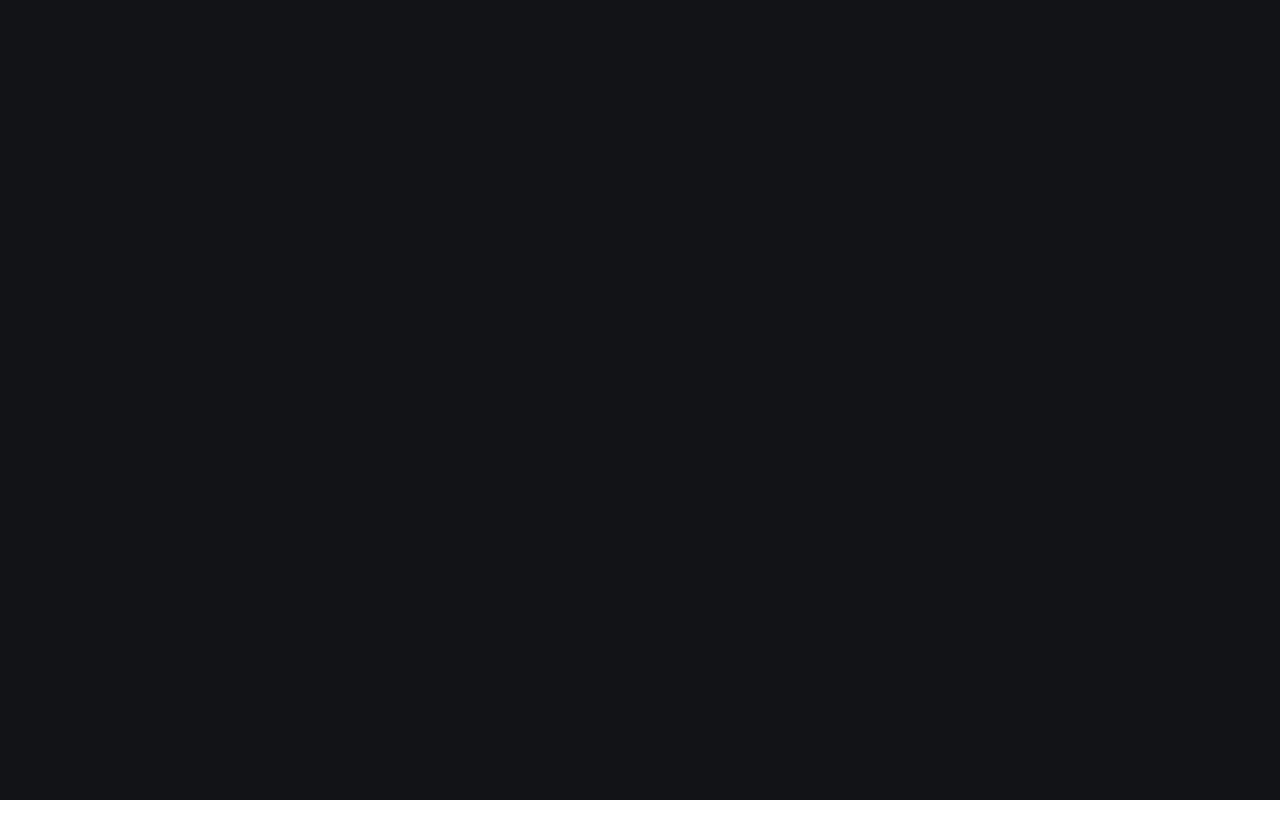
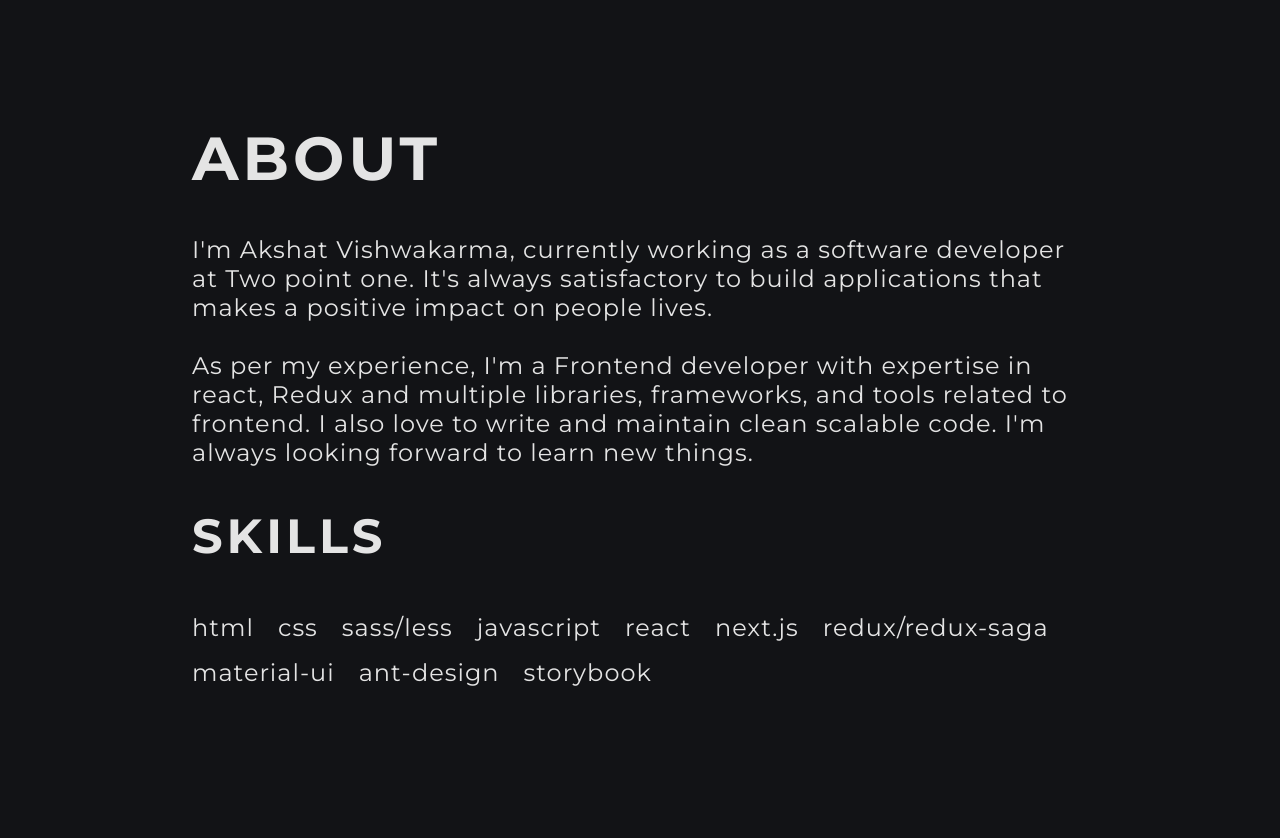
Before and after one commit to vishwa-akshat/portfolio, a React (Create React App) app: page / in a window 1280 px wide. Shown: the part 800-1638 px from the top of the page. Before the commit the page ends 1600 px from the top, so only its background shows below. Built offline with nearby package versions, Linux system fonts and the light colour scheme.

Commit message:
feat: about section added

```diff
--- a/package.json
+++ b/package.json
@@ -9,6 +9,7 @@
     "react": "^18.2.0",
     "react-dom": "^18.2.0",
     "react-scripts": "5.0.1",
+    "react-slick": "^0.29.0",
     "sass": "^1.55.0",
     "web-vitals": "^2.1.4"
   },
--- a/src/App.js
+++ b/src/App.js
@@ -1,4 +1,6 @@
 import Navbar from "components/Navbar";
+import About from "components/About";
+
 import "./App.scss";
 
 function App() {
@@ -27,6 +29,7 @@ function App() {
           <div className="line" />
         </div>
       </div>
+      <About />
       <div className="projects-section"></div>
     </div>
   );
--- a/src/App.scss
+++ b/src/App.scss
@@ -50,7 +50,7 @@
       }
 
       .position {
-        margin: 2.5rem 0;
+        margin: 5rem 0 2.5rem;
         font-weight: 100;
         font-family: "Bitter", serif;
         font-size: 8rem;
--- /dev/null
+++ b/src/components/About/index.js
@@ -0,0 +1,45 @@
+import "./style.scss";
+
+function About() {
+  const skills = [
+    "html",
+    "css",
+    "sass/less",
+    "javascript",
+    "react",
+    "next.js",
+    "redux/redux-saga",
+    "material-ui",
+    "ant-design",
+    "storybook",
+  ];
+
+  return (
+    <div id="about-section" className="about-section">
+      <h1 className="heading">About</h1>
+      <p className="info">
+        I'm Akshat Vishwakarma, currently working as a software developer at Two
+        point one. It's always satisfactory to build applications that makes a
+        positive impact on people lives.
+        <br />
+        <br />
+        As per my experience, I'm a Frontend developer with expertise in react,
+        Redux and multiple libraries, frameworks, and tools related to frontend.
+        I also love to write and maintain clean scalable code. I'm always
+        looking forward to learn new things.
+      </p>
+      <h2 className="sub-heading">Skills</h2>
+      <div className="skill-wrapper">
+        {skills.map((skill, index) => {
+          return (
+            <p key={index} className="skill">
+              {skill}
+            </p>
+          );
+        })}
+      </div>
+    </div>
+  );
+}
+
+export default About;
--- /dev/null
+++ b/src/components/About/style.scss
@@ -0,0 +1,32 @@
+.about-section {
+  box-sizing: border-box;
+  padding: 5rem 12rem;
+  background-color: rgb(18, 19, 22);
+
+  .heading {
+    text-transform: uppercase;
+    font-size: 3.8rem;
+    letter-spacing: 4px;
+  }
+  .info {
+    letter-spacing: 1px;
+    font-size: 1.5rem;
+  }
+  .sub-heading {
+    text-transform: uppercase;
+    font-size: 3rem;
+    letter-spacing: 4px;
+  }
+
+  .skill-wrapper {
+    .skill {
+      margin: 0.5rem 1.5rem 0.5rem 0;
+      font-size: 1.5rem;
+      letter-spacing: 1px;
+      display: inline-block;
+    }
+    .skill:first-child {
+      margin-left: 0;
+    }
+  }
+}
```
Also changed, not shown: 1 other file (tests, documents, lock files or other folders).
